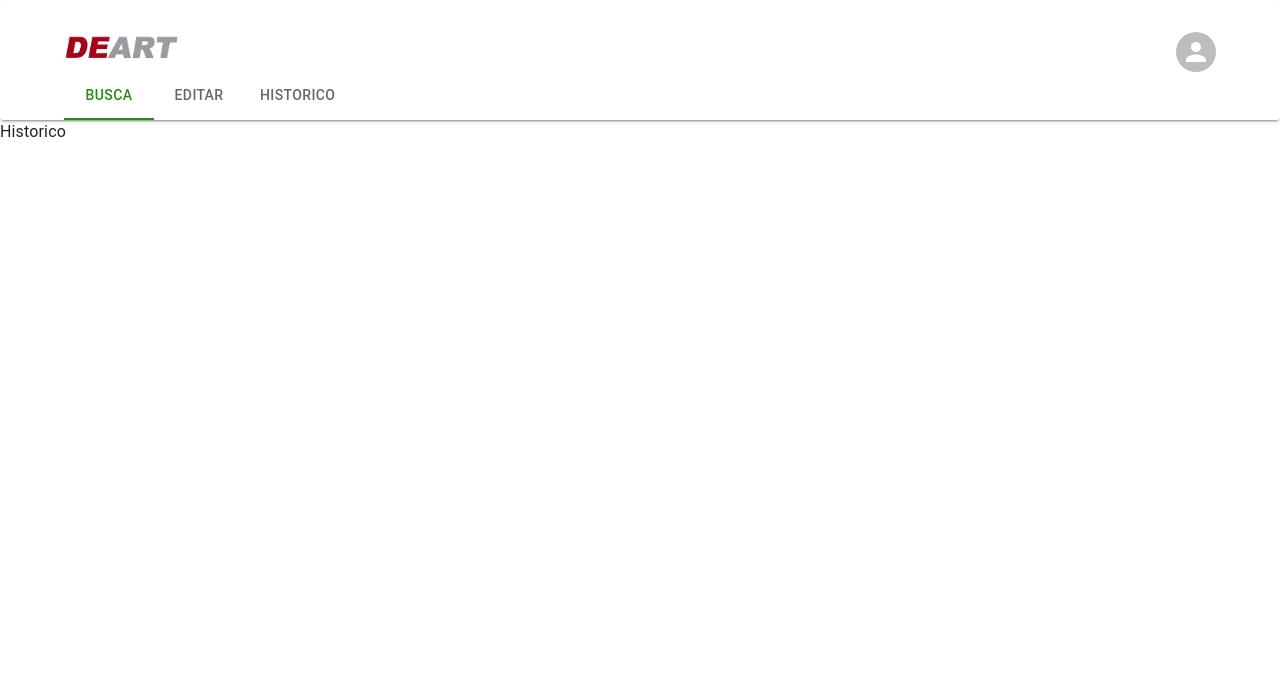
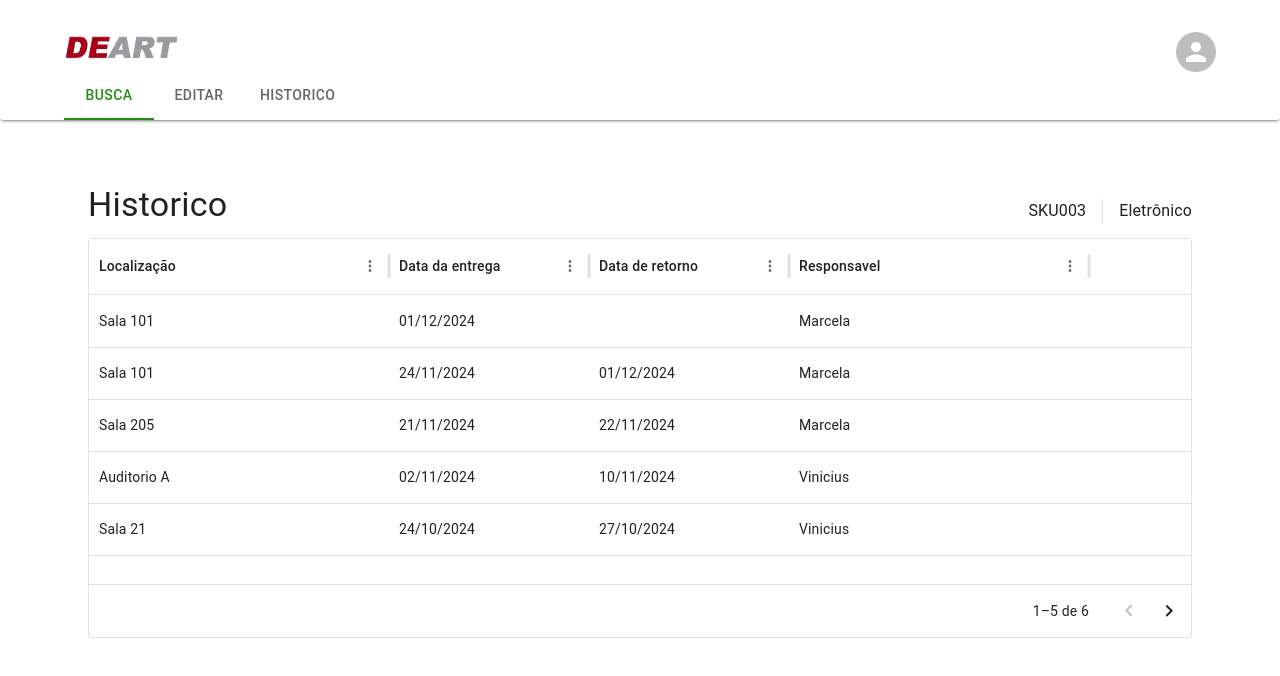
Before and after one commit to marioxaxa/inventario-deart, a Next.js app: page /historico in a window 1280 px wide. Shown: the top 676 px of the page. Built offline with nearby package versions, Linux system fonts and the light colour scheme.

Commit message:
:lipstick: layout

```diff
--- /dev/null
+++ b/@types/ItemI.ts
@@ -0,0 +1,6 @@
+export default interface ItemI {
+    sku: string,
+    tipo: string;
+    descricao: string;
+    localizacao: string;
+}
--- a/app/(protected_routes)/historico/page.tsx
+++ b/app/(protected_routes)/historico/page.tsx
@@ -1,7 +1,80 @@
-import React from 'react'
+import TabelaDeHistorico, {
+    AssetDataHistorico,
+} from "@/components/historico/TabelaDeHistorico";
+import items from "@/data/items";
+import { Container, Box, Typography, Stack, Divider } from "@mui/material";
+import React from "react";
+
+const rows: AssetDataHistorico[] = [
+    {
+        id: "sdfjsdnfpdsfdsf",
+        localizacao: "Sala 101",
+        data_da_entrega: "01/12/2024",
+        responsavel: "Marcela",
+    },
+    {
+        id: "sdfdsfdsgsdgret",
+        localizacao: "Sala 101",
+        data_da_entrega: "24/11/2024",
+        data_de_retorno: "01/12/2024",
+        responsavel: "Marcela",
+    },
+    {
+        id: "juykjudjgfhgsh",
+        localizacao: "Sala 205",
+        data_da_entrega: "21/11/2024",
+        data_de_retorno: "22/11/2024",
+        responsavel: "Marcela",
+    },
+    {
+        id: "ghnmndghrhrs",
+        localizacao: "Auditorio A",
+        data_da_entrega: "02/11/2024",
+        data_de_retorno: "10/11/2024",
+        responsavel: "Vinicius",
+    },
+    {
+        id: "ghjfgjkghkhgjmdg",
+        localizacao: "Sala 21",
+        data_da_entrega: "24/10/2024",
+        data_de_retorno: "27/10/2024",
+        responsavel: "Vinicius",
+    },
+    {
+        id: "mqdfafhgkdh",
+        localizacao: "Sala 304",
+        data_da_entrega: "24/11/2024",
+        data_de_retorno: "24/10/2024",
+        responsavel: "Marcela",
+    },
+];
 
 export default function Page() {
-  return (
-    <div>Historico</div>
-  )
+    const item = items[2];
+
+    return (
+        <Container component="main" maxWidth="xl">
+            <Box sx={{ marginTop: 8, marginX: 8 }}>
+                <Stack
+                    direction={"row"}
+                    alignItems={"center"}
+                    justifyContent={"space-between"}
+                >
+                    <Typography variant="h4" component="h1" gutterBottom>
+                        Historico
+                    </Typography>
+                    <Stack direction={"row"} gap={2} >
+                        <Typography>{item.sku}</Typography>
+                        <Divider
+                            orientation="vertical"
+                            variant="fullWidth"
+                            flexItem
+                        />
+                        <Typography>{item.tipo}</Typography>
+                    </Stack>
+                </Stack>
+                <TabelaDeHistorico rows={rows} item={item} />
+            </Box>
+        </Container>
+    );
 }
--- /dev/null
+++ b/components/historico/TabelaDeHistorico.tsx
@@ -0,0 +1,52 @@
+"use client";
+import { ptBR } from "@mui/x-data-grid/locales";
+import { DataGrid, GridColDef } from "@mui/x-data-grid";
+import React from "react";
+import ItemI from "@/@types/ItemI";
+
+export interface AssetDataHistorico {
+    id: string;
+    localizacao: string;
+    responsavel: string;
+    data_da_entrega: string;
+    data_de_retorno?: string;
+}
+
+const columns: GridColDef[] = [
+    {
+        field: "localizacao",
+        headerName: "Localização",
+        width: 300,
+    },
+    { field: "data_da_entrega", headerName: "Data da entrega", width: 200 },
+    { field: "data_de_retorno", headerName: "Data de retorno", width: 200 },
+    { field: "responsavel", headerName: "Responsavel", width: 300 },
+];
+
+export default function TabelaDeHistorico({
+    rows,
+    item,
+}: {
+    rows?: AssetData;
+    item?: ItemI;
+}) {
+    return (
+        <div style={{ height: 400, width: "100%" }}>
+            {item ? (
+                <DataGrid
+                    rows={rows}
+                    columns={columns}
+                    pageSizeOptions={[5]}
+                    initialState={{
+                        pagination: { paginationModel: { pageSize: 5 } },
+                    }}
+                    localeText={
+                        ptBR.components.MuiDataGrid.defaultProps.localeText
+                    }
+                />
+            ) : (
+                <div>Escolha um item</div>
+            )}
+        </div>
+    );
+}
--- /dev/null
+++ b/data/items.ts
@@ -0,0 +1,11 @@
+import ItemI from "@/@types/ItemI";
+
+const items: ItemI[] = [
+    { sku: "SKU001", tipo: "Eletrônico", descricao: "Computador Desktop", localizacao: "Sala 101" },
+    { sku: "SKU002", tipo: "Móvel", descricao: "Cadeira de Escritório", localizacao: "Sala 102" },
+    { sku: "SKU003", tipo: "Eletrônico", descricao: "Projetor", localizacao: "Auditório" },
+    { sku: "SKU004", tipo: "Móvel", descricao: "Mesa de Reunião", localizacao: "Sala de Reuniões" },
+    { sku: "SKU005", tipo: "Eletrônico", descricao: "Notebook", localizacao: "Sala 103" }
+  ];
+
+export default items
```
Also changed, not shown: app/(protected_routes)/busca/page.tsx (+5 -33 lines), components/buscar/TabelaDeBusca.tsx (added, +39 -0 lines).
